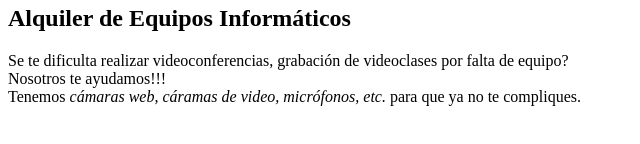
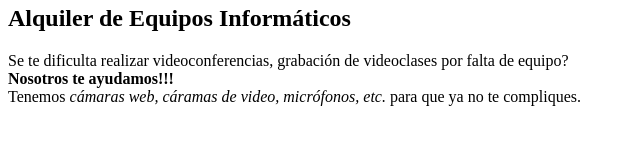
Before and after one commit to Irivas2009/irmaRivas, a plain HTML site: page index.html in a window 1280 px wide. Shown: the part 178-322 px from the top of the page, 0-640 px from the left. Drawn offline with Linux system fonts and the light colour scheme.

Commit message:
vita de negrito

```diff
--- a/index.html
+++ b/index.html
@@ -17,7 +17,7 @@
     </P>
     <h2> Alquiler de Equipos Informáticos</h2>
     <p>Se te dificulta realizar  videoconferencias, grabación de videoclases por falta de equipo?<br>
-        Nosotros te ayudamos!!! <br>
+        <strong>Nosotros te ayudamos!!! </strong><br>
          Tenemos <em> cámaras web, cáramas de video, micrófonos, etc.</em> para que ya no te compliques.
 
     </p>
```
